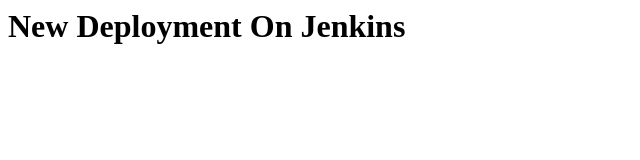
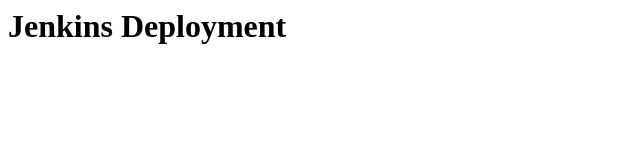
Before and after one commit to Tech-Contributors/app7.techcontributors, a plain HTML site: page index.html in a window 1280 px wide. Shown: the whole page, without its empty margins (0-640 px from the left). Drawn offline with Linux system fonts and the light colour scheme.

Commit message:
Update index.html

```diff
--- a/index.html
+++ b/index.html
@@ -1 +1 @@
-<h1>New Deployment On Jenkins</h1>
+<h1>Jenkins Deployment</h1>
```
